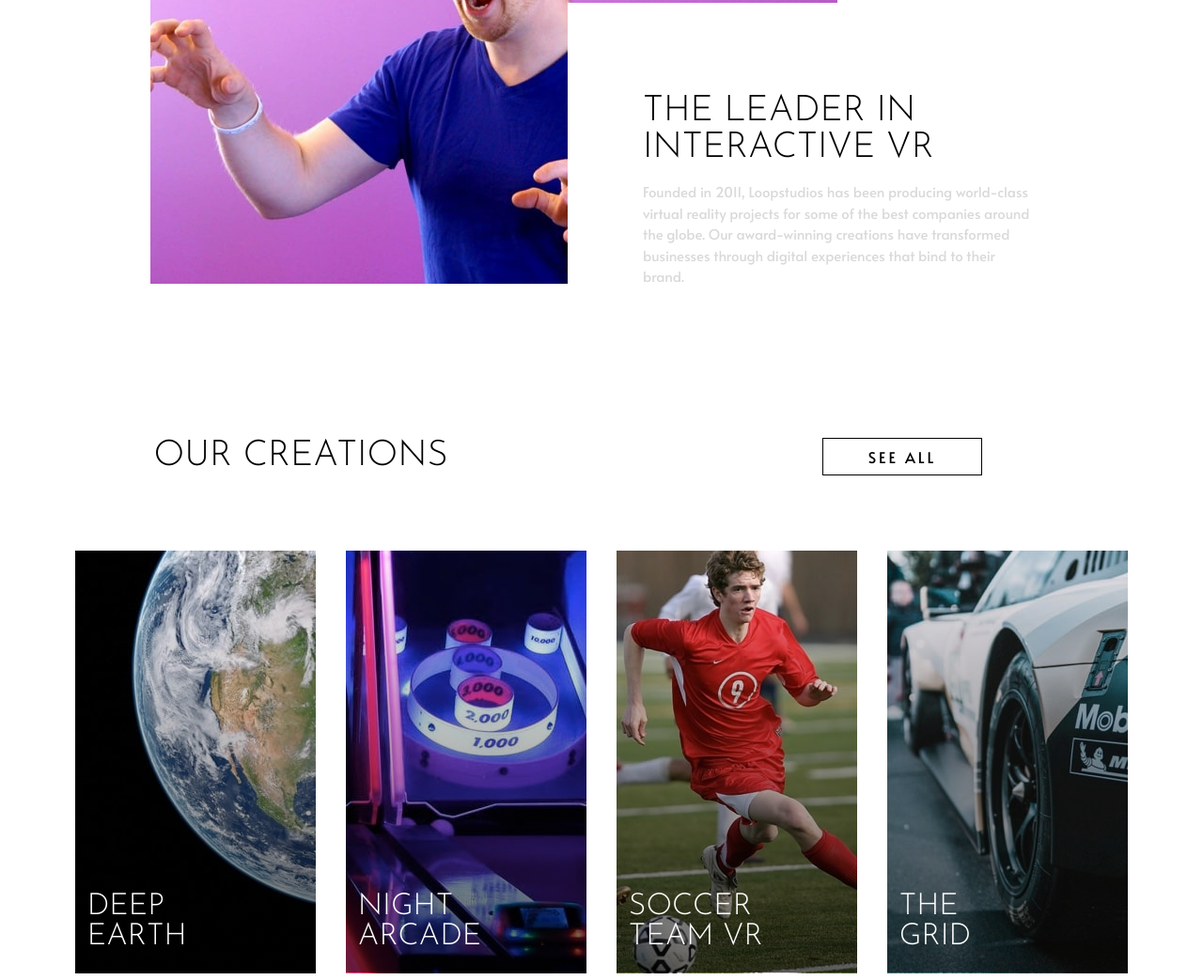
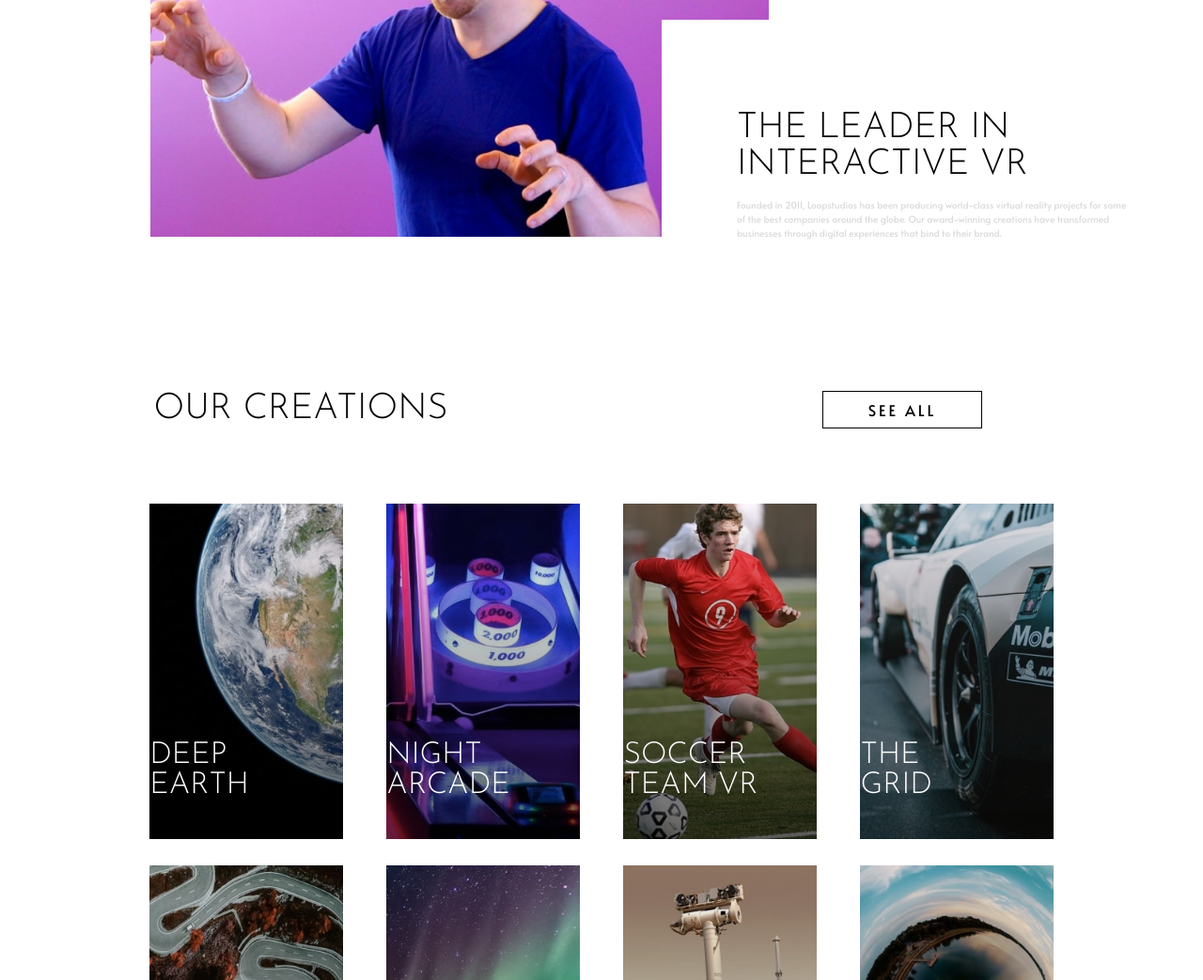
Before and after one commit to alj64329/frontendmentor_4, a plain HTML site: page index.html in a window 1280 px wide. Shown: the part 856-1899 px from the top of the page at 94% size. Drawn offline with Linux system fonts and the light colour scheme.

Commit message:
Last check needed

```diff
--- a/sass/partials/_creation.scss
+++ b/sass/partials/_creation.scss
@@ -8,7 +8,7 @@
         font-family: "Josefin Sans", sans-serif;
         font-weight: 300;
 
-        @media screen and (min-width: 1100px) {
+        @media screen and (min-width: 900px) {
             order: 1;
         }
     }
@@ -58,7 +58,7 @@
                 }
             }
 
-            @media screen and (min-width: 1100px) {
+            @media screen and (min-width: 900px) {
                 display: none;
             }
         }
@@ -66,24 +66,30 @@
         .creation-img-desktop{
             display: none;
 
-            @media screen and (min-width: 1100px) {
-                visibility: visible;
-                height: 100%;
+            @media screen and (min-width: 900px) {
                 width: fit-content;
                 display: grid;
                 grid-template-columns: 1fr 1fr 1fr 1fr;
-                gap: 2rem;
+                gap: 1.5rem;
                 margin: 0 auto;
 
                 .creation-img{
                     position: relative;
+                    display: flex;
+                    justify-content: center;
+
+                    img{
+                        width: 90%;
+                        height: 99%;
+                    }
 
                     &::before{
                     content: "";
                     position: absolute;
                     height: 99%;
+                    width: 90%;
                     top: 0;
-                    left: 0;
+                    left: 5%;
                     right: 0;
                     bottom: 0;
                     background: linear-gradient(to top, rgba(0,0,0,0.6), transparent);
@@ -98,7 +104,7 @@
                     position: absolute;
                     font-family: "Josefin Sans", sans-serif;
                     font-weight: 300;
-                    top: 80%;
+                    top: 70%;
                     width: 50%;
                     left: 5%;
                     z-index: 2;
@@ -107,17 +113,28 @@
                         width: 70%;
                     }
                     }
-
                 }
-
 
             }
         }
 
-        @media screen and (min-width:1100px) {
+        @media screen and (min-width:900px) {
             padding: 5rem 0;
             order: 3;
             grid-column: 1 / span 2;
+        }
+
+        .link-container{
+            .creation-img:hover{
+                cursor: pointer;
+
+                &::before{
+                    background-color: rgba(255,255,255, 0.5);
+                }
+                .img-name{
+                    color: black
+                }
+            }
         }
     }
 
@@ -133,14 +150,21 @@
             font-size: 16px;
             letter-spacing: 3px;
 
+            &:hover{
+                background-color: black;
+                color: white;
+                cursor: pointer;
+            }
+
         }
 
-        @media screen and (min-width: 1100px) {
+
+        @media screen and (min-width: 900px) {
             order: 2;
         }
     }
 
-    @media screen and (min-width:1100px) {
+    @media screen and (min-width:900px) {
         margin: 5rem 0;
         display: grid;
         grid-template-columns: 1fr 1fr;
--- a/sass/partials/_hero.scss
+++ b/sass/partials/_hero.scss
@@ -15,7 +15,7 @@
             display: none;
         }
 
-        @media screen and (min-width:800px) {
+        @media screen and (min-width:900px) {
             &.hero-img-mobile{
                 display: none;
             }
@@ -33,7 +33,7 @@
     .hero-section-text{
         position: absolute;
         width: 60%;
-        top: 50%;
+        top: 70%;
         left: 10%;
         color: white;
         text-transform: uppercase;
@@ -53,7 +53,7 @@
             left: 0;
         }
 
-        @media screen and (min-width:800px) {
+        @media screen and (min-width:900px) {
             width: 40%;
             top: 35%;
             font-size: 55px;
--- a/sass/partials/_intro.scss
+++ b/sass/partials/_intro.scss
@@ -9,7 +9,7 @@
             width: 100%;
         }
 
-        @media screen and (min-width:1100px) {
+        @media screen and (min-width:900px) {
             padding: 0;
             display: none;
 
@@ -28,12 +28,12 @@
         // width: 0px;
         // }
 
-        @media screen and (min-width:1100px) {
+        @media screen and (min-width:900px) {
             visibility: visible;
             display: block;
 
             img{
-                width: 100%;
+                width: 90%;
                 height: auto;
             }
 
@@ -57,23 +57,23 @@
             color: hsl(0, 0%, 85%);
         }
 
-        @media screen and (min-width:1100px) {
+        @media screen and (min-width:900px) {
             width: 45%;
             position: absolute;
             background-color: white;
             bottom: 0;
-            right: 100px;
+            right: 0;
             padding: 6rem 5rem 4rem 5rem;
             text-align: start;
 
             .intro-text{
-                font-size: 15px;
+                font-size: 10px;
                 padding-top: 1rem;
             }
         }
     }
 
-    @media screen and (min-width: 1100px) {
+    @media screen and (min-width: 900px) {
         display: flex;
         position: relative;
         padding: 5rem 10rem;
```
Also changed, not shown: css/style.css, 1 other file.
